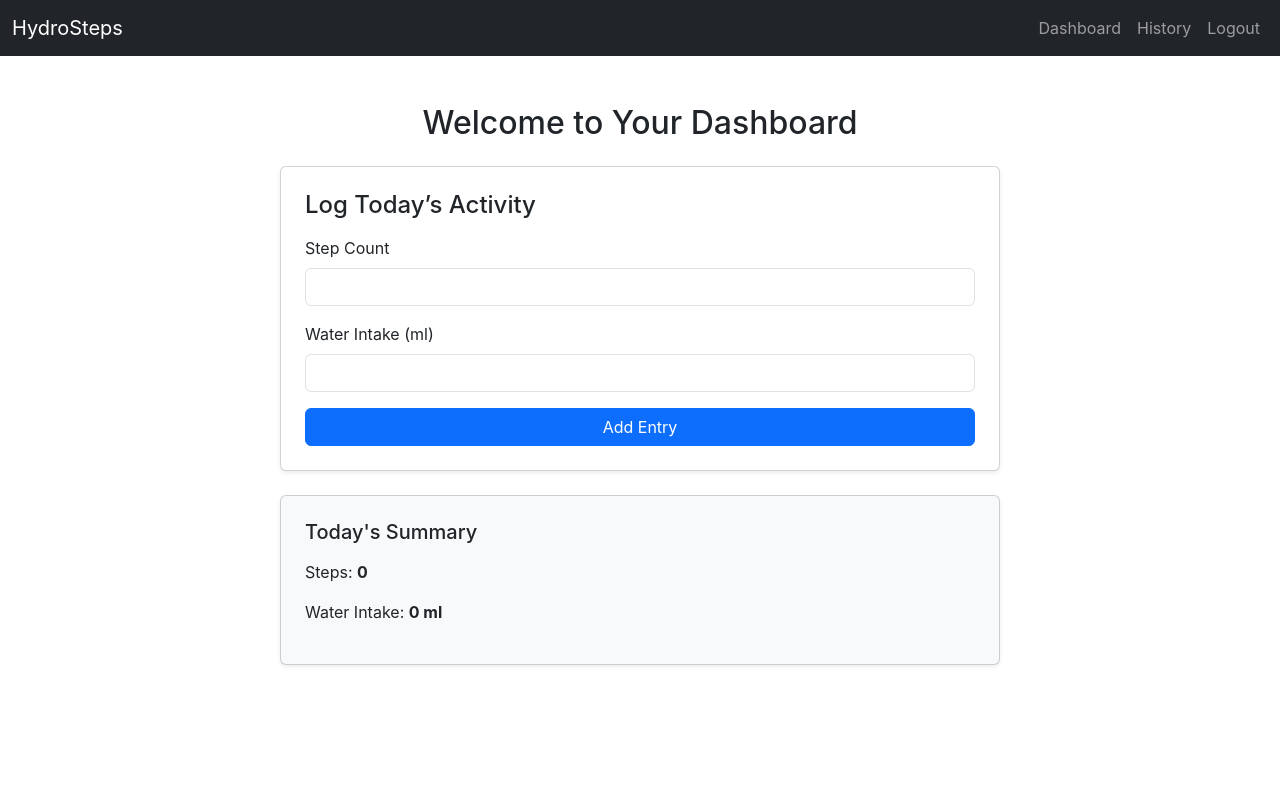
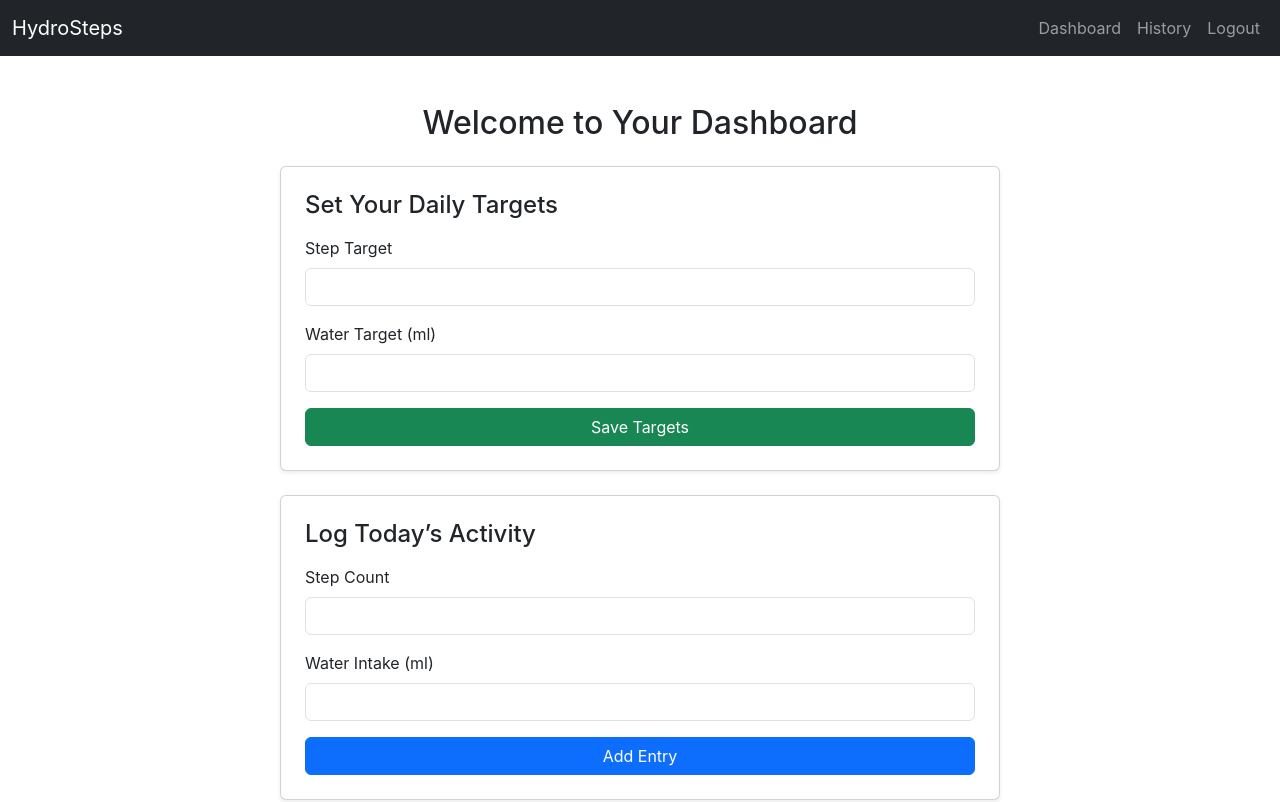
Before and after one commit to Lbrooks13/hydrosteps-frontend, a React (Create React App) app: page /dashboard in a window 1280 px wide. Shown: the top 802 px of the page. Built offline with nearby package versions, Linux system fonts and the light colour scheme; no server answers; sample sign-in values are in the browser's storage.

Commit message:
Added targets section/functions for users to set daily targets

```diff
--- a/package.json
+++ b/package.json
@@ -12,6 +12,7 @@
     "react-dom": "^19.1.0",
     "react-router-dom": "^7.5.3",
     "react-scripts": "5.0.1",
+    "recharts": "^2.15.3",
     "web-vitals": "^2.1.4"
   },
   "scripts": {
--- /dev/null
+++ b/src/components/DailyTargetForm.js
@@ -0,0 +1,49 @@
+import { useState, useEffect } from 'react';
+
+function DailyTargetForm({ onTargetsUpdated }) {
+  const [stepTarget, setStepTarget] = useState('');
+  const [waterTarget, setWaterTarget] = useState('');
+
+  useEffect(() => {
+    const savedStep = localStorage.getItem('stepTarget') || '';
+    const savedWater = localStorage.getItem('waterTarget') || '';
+    setStepTarget(savedStep);
+    setWaterTarget(savedWater);
+  }, []);
+
+  const handleSubmit = (e) => {
+    e.preventDefault();
+    localStorage.setItem('stepTarget', stepTarget);
+    localStorage.setItem('waterTarget', waterTarget);
+    if (onTargetsUpdated) onTargetsUpdated();
+  };
+
+  return (
+    <form onSubmit={handleSubmit} className="card p-4 shadow-sm mb-4">
+      <h4 className="mb-3">Set Your Daily Targets</h4>
+      <div className="mb-3">
+        <label className="form-label">Step Target</label>
+        <input
+          type="number"
+          className="form-control"
+          value={stepTarget}
+          onChange={(e) => setStepTarget(e.target.value)}
+          required
+        />
+      </div>
+      <div className="mb-3">
+        <label className="form-label">Water Target (ml)</label>
+        <input
+          type="number"
+          className="form-control"
+          value={waterTarget}
+          onChange={(e) => setWaterTarget(e.target.value)}
+          required
+        />
+      </div>
+      <button type="submit" className="btn btn-success w-100">Save Targets</button>
+    </form>
+  );
+}
+
+export default DailyTargetForm;
--- a/src/components/TodaySummary.js
+++ b/src/components/TodaySummary.js
@@ -25,13 +25,17 @@ function TodaySummary({ refreshKey }) {
       });
   }, [refreshKey]);
 
+  const stepTarget = localStorage.getItem('stepTarget');
+  const waterTarget = localStorage.getItem('waterTarget');
+
   return (
     <div className="card p-4 shadow-sm bg-light">
       <h5 className="mb-3">Today's Summary</h5>
-      <p>Steps: <strong>{summary.steps}</strong></p>
-      <p>Water Intake: <strong>{summary.water} ml</strong></p>
+      <p>Steps: <strong>{summary.steps}</strong> / {stepTarget || 'No target set'}</p>
+      <p>Water Intake: <strong>{summary.water}</strong> ml / {waterTarget || 'No target set'} ml</p>
     </div>
   );
+
 
 }
 
--- a/src/pages/DashboardPage.js
+++ b/src/pages/DashboardPage.js
@@ -1,6 +1,7 @@
+import { useState } from 'react';
 import EntryForm from '../components/EntryForm';
 import TodaySummary from '../components/TodaySummary';
-import { useState } from 'react';
+import DailyTargetForm from '../components/DailyTargetForm';
 
 function DashboardPage() {
   const [refreshKey, setRefreshKey] = useState(0);
@@ -10,6 +11,7 @@ function DashboardPage() {
       <div className="row justify-content-center mb-4">
         <div className="col-lg-8">
           <h2 className="text-center mb-4">Welcome to Your Dashboard</h2>
+          <DailyTargetForm onTargetsUpdated={() => setRefreshKey(prev => prev + 1)} />
           <EntryForm onEntryAdded={() => setRefreshKey(prev => prev + 1)} />
           <TodaySummary refreshKey={refreshKey} />
         </div>
--- a/src/pages/HistoryPage.js
+++ b/src/pages/HistoryPage.js
@@ -1,4 +1,62 @@
+import { useEffect, useState } from 'react';
+import {
+  BarChart, Bar, XAxis, YAxis, CartesianGrid, Tooltip, ResponsiveContainer, Legend
+} from 'recharts';
+
 function HistoryPage() {
-    return <h2>History Page</h2>;
-  }
-  export default HistoryPage;
+  const [data, setData] = useState([]);
+
+  useEffect(() => {
+    const token = localStorage.getItem('token');
+
+    fetch('http://localhost:8000/api/entries/', {
+      method: 'GET',
+      headers: {
+        Authorization: `Token ${token}`,
+      },
+    })
+      .then((res) => res.json())
+      .then((entries) => {
+        const grouped = {};
+
+        entries.forEach(entry => {
+          if (!grouped[entry.date]) {
+            grouped[entry.date] = { date: entry.date, steps: 0, water: 0 };
+          }
+          grouped[entry.date].steps += entry.step_count;
+          grouped[entry.date].water += entry.water_intake;
+        });
+
+        const formatted = Object.values(grouped).sort((a, b) =>
+          a.date.localeCompare(b.date)
+        );
+
+        setData(formatted);
+      });
+  }, []);
+
+  return (
+    <div className="container py-4">
+      <h2 className="text-center mb-4">Your Activity History</h2>
+      <div className="card p-4 shadow-sm">
+        {data.length === 0 ? (
+          <p>No data yet. Start logging your activity!</p>
+        ) : (
+          <ResponsiveContainer width="100%" height={300}>
+            <BarChart data={data}>
+              <CartesianGrid strokeDasharray="3 3" />
+              <XAxis dataKey="date" />
+              <YAxis />
+              <Tooltip />
+              <Legend />
+              <Bar dataKey="steps" fill="#8884d8" name="Steps" />
+              <Bar dataKey="water" fill="#82ca9d" name="Water (ml)" />
+            </BarChart>
+          </ResponsiveContainer>
+        )}
+      </div>
+    </div>
+  );
+}
+
+export default HistoryPage;
```
Also changed, not shown: 1 other file (tests, documents, lock files or other folders).
